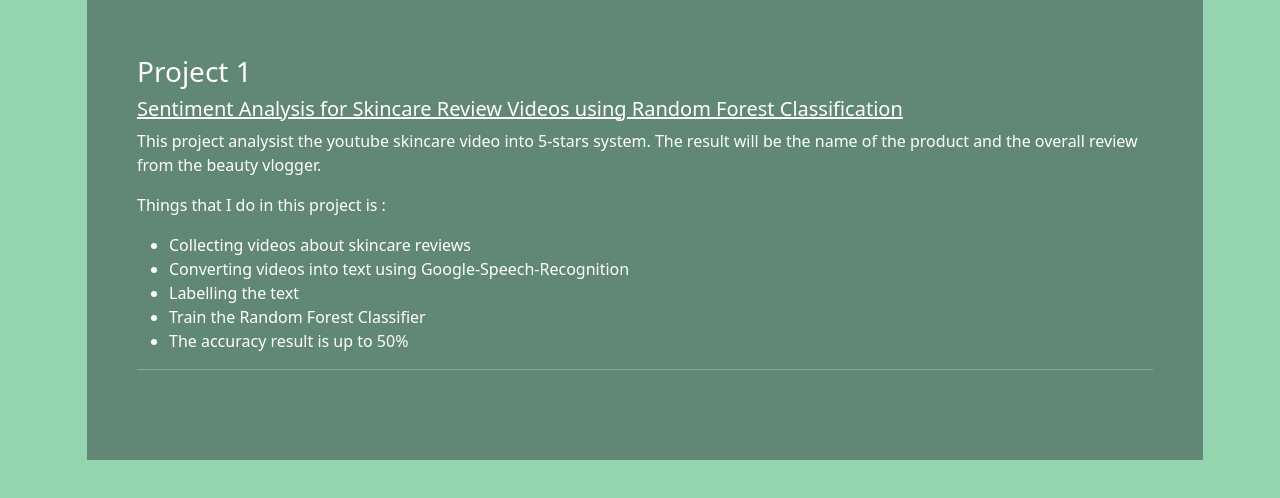
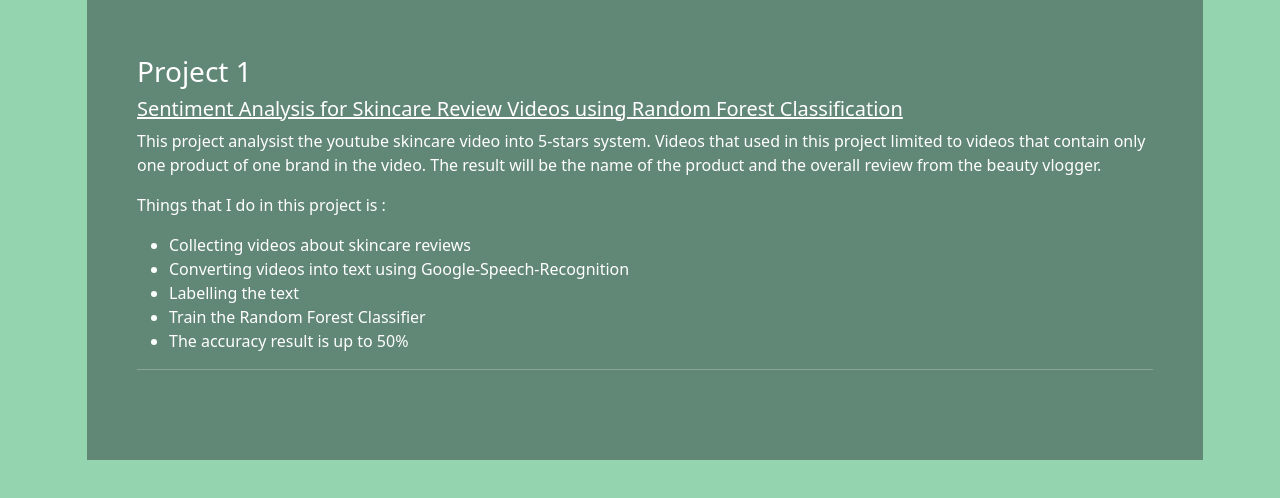
Before and after one commit to NissaMutia/NissaMutia.github.io, a plain HTML site: page index.html in a window 1280 px wide. Shown: the part 246-744 px from the top of the page. Drawn offline with nearby package versions, Linux system fonts and the light colour scheme.

Commit message:
Update index.html

```diff
--- a/index.html
+++ b/index.html
@@ -20,7 +20,7 @@
     	<div>
 	    	<h3>Project 1</h3>
 	    	<h5><a class="text-white" href="https://github.com/NissaMutia/analisis_sentimen_pada_video_ulasan_produk_kecantikan_menggunakan_random_forest_classifier">Sentiment Analysis for Skincare Review Videos using Random Forest Classification</a></h5>
-	    	<p>This project analysist the youtube skincare video into 5-stars system. The result will be the name of the product and the overall review from the beauty vlogger.</p>
+	    	<p>This project analysist the youtube skincare video into 5-stars system. Videos that used in this project limited to videos that contain only one product of one brand in the video. The result will be the name of the product and the overall review from the beauty vlogger.</p>
 	    	<p>Things that I do in this project is :</p>
 	    	<ul>
 	    		<li>Collecting videos about skincare reviews</li>
```
